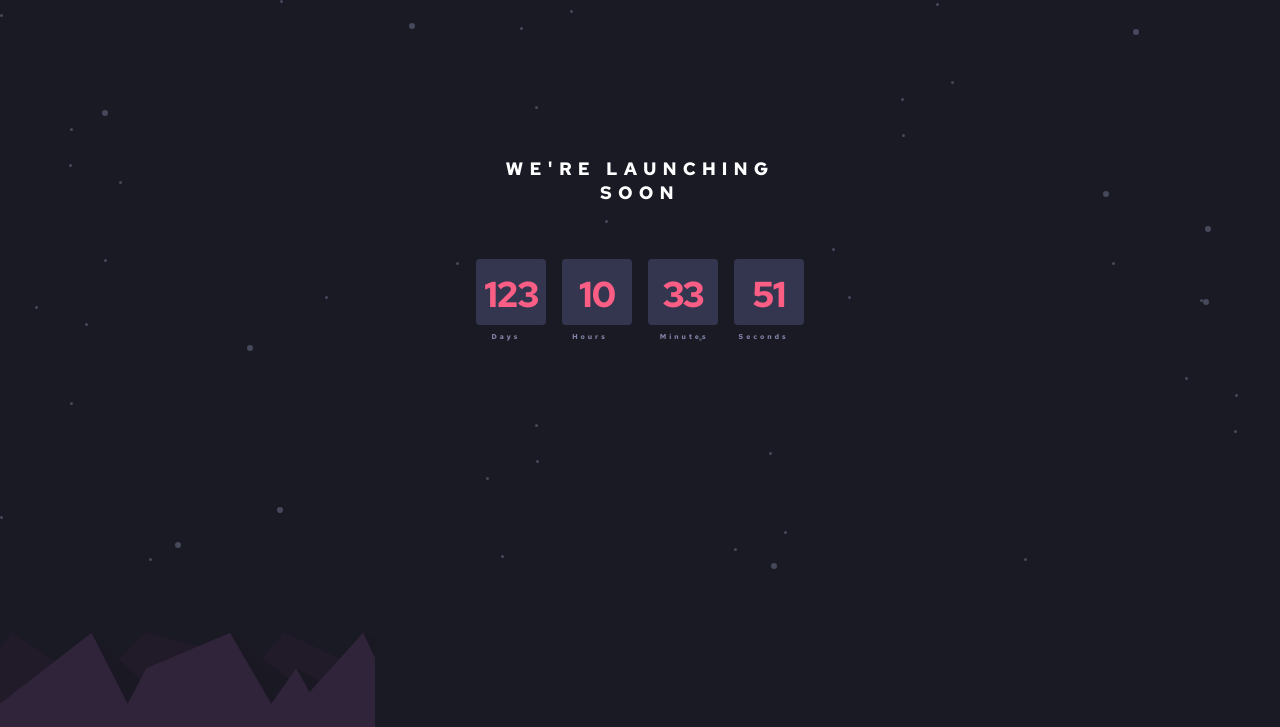
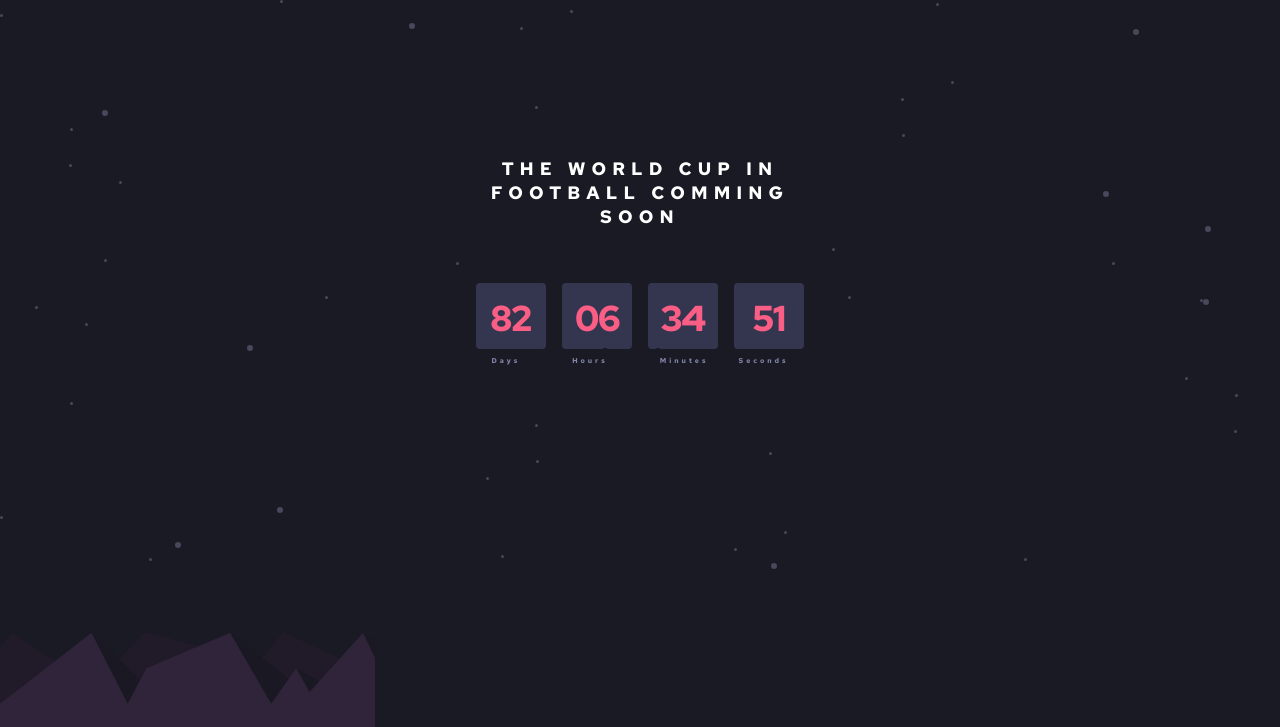
Before and after one commit to kapana1004/launch-countdown-timer, a plain HTML site: page index.html in a window 1280 px wide. Shown: the top 727 px of the page. Drawn offline with Linux system fonts and the light colour scheme.

Commit message:
change the h1 text

```diff
--- a/index.html
+++ b/index.html
@@ -16,7 +16,7 @@
 
 
 
-    <div class="head"><H1 class="title">We're launching soon</H1></div>
+    <div class="head"><H1 class="title">The World Cup in football comming soon</H1></div>
 
         <div class="countdown">
 
--- a/timer.js
+++ b/timer.js
@@ -7,7 +7,7 @@
 
 const countDown = () =>{
 
-    const endDate =  new Date("Dec 31, 2022 23:59:00").getTime();
+    const endDate =  new Date("Nov 20, 2022 20:00:00").getTime();
     const now =  new Date().getTime();
 
     const difference = endDate - now;
```
